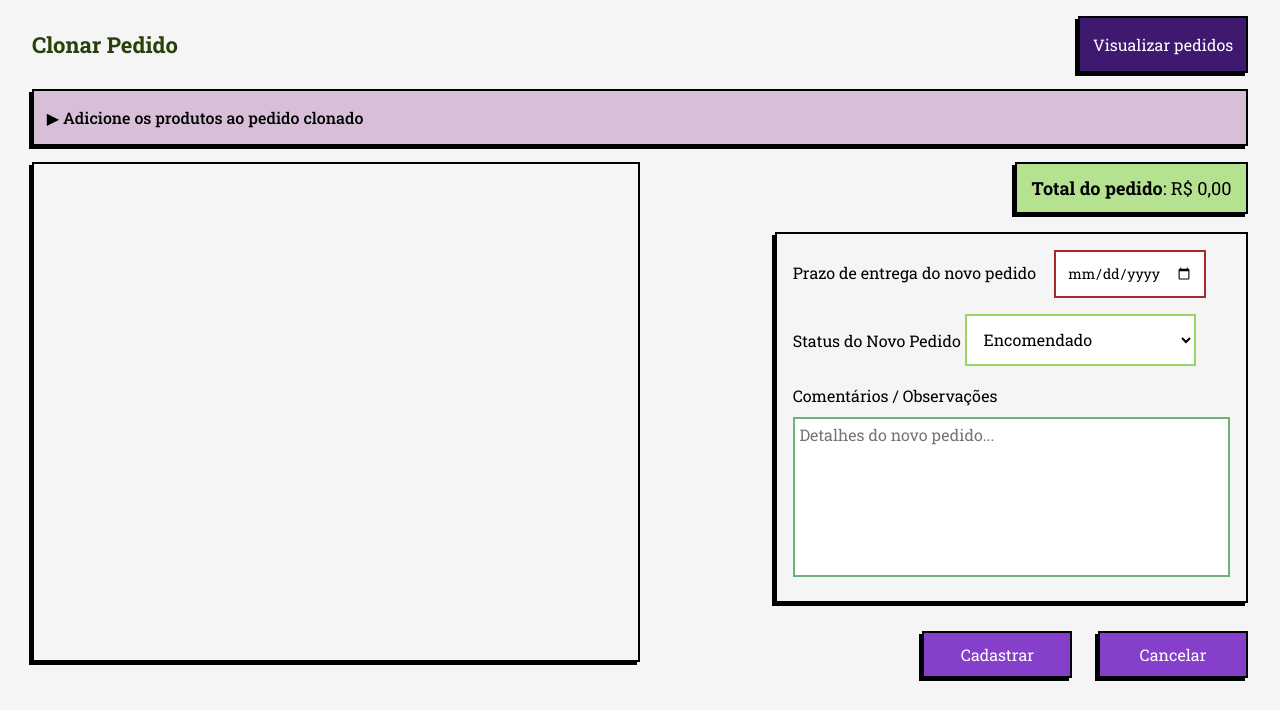
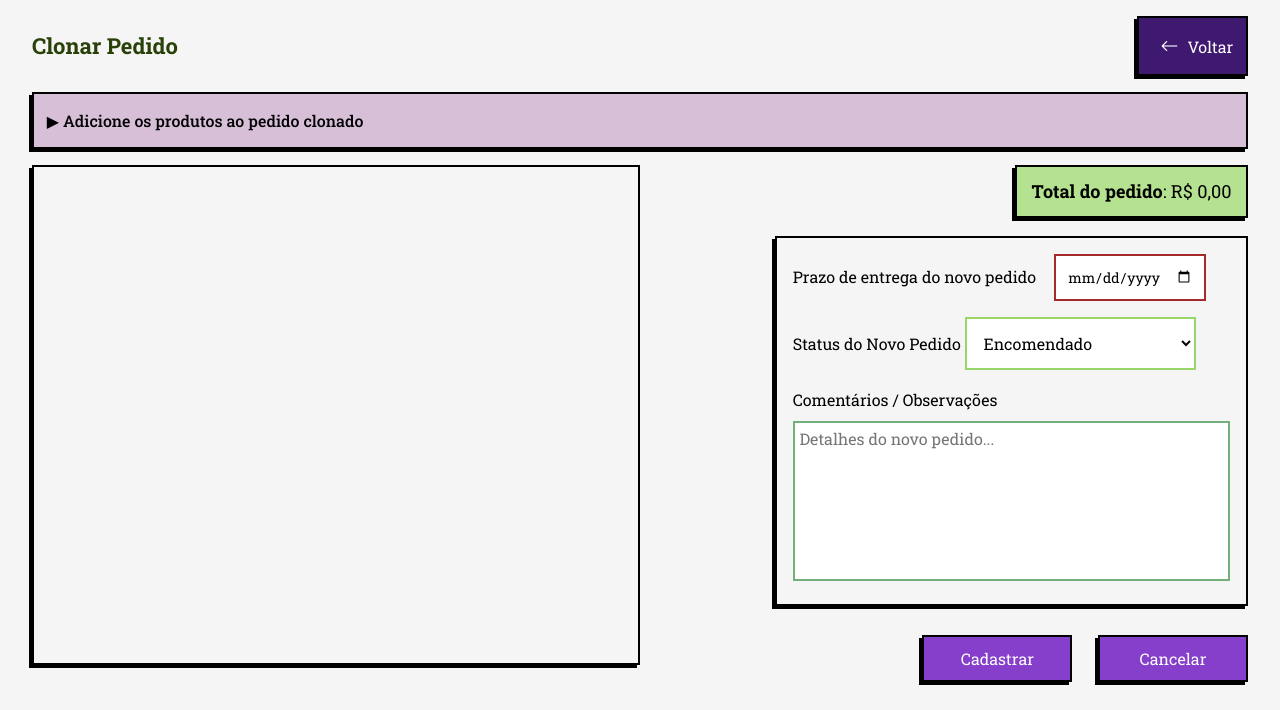
Before and after one commit to leosturmer/nize_web, a PHP site: page /php/view/gui_clonar_pedido.php in a window 1280 px wide. Shown: the part 80-790 px from the top of the page. Run offline with PHP 8.4, Linux system fonts and the light colour scheme; the visitor is signed in with stand-in values (Sample User, id 1); data comes from the database, SQL or seed files in the repository; data that the repository does not hold is empty; some libraries are stand-ins or nearby versions.

Commit message:
trocando botão para "voltar"

```diff
--- a/php/view/gui_alteracao_pedido_cancelado.php
+++ b/php/view/gui_alteracao_pedido_cancelado.php
@@ -123,7 +123,7 @@ $infoPedido = $_SESSION['pedidoSelecionado'];
     <div class="internal-nav">
       <div class="internal-nav-links">
         <h1>Visualização de pedido</h1>
-        <a href="gui_visualizacao_pedidos.php" title="Tela de pedidos">Visualizar pedidos</a>
+        <a href="gui_visualizacao_pedidos.php" title="Tela de pedidos"><span class="bi bi-arrow-left"></span>Voltar</a>
       </div>
       <h2>Número do pedido: <?php echo $numero_pedido = str_pad($id_pedido, 4, '0', STR_PAD_LEFT); ?></h2>
     </div>
--- a/php/view/gui_alteracao_pedidos.php
+++ b/php/view/gui_alteracao_pedidos.php
@@ -124,7 +124,7 @@ $infoPedido = $_SESSION['pedidoSelecionado'];
         <div class="internal-nav">
             <div class="internal-nav-links">
                 <h1>Alteração de Pedido</h1>
-                <a href="gui_visualizacao_pedidos.php" title="Tela de pedidos">Visualizar pedidos</a>
+                <a href="gui_visualizacao_pedidos.php" title="Tela de pedidos"><span class="bi bi-arrow-left"></span>Voltar</a>
             </div>
             <h2>Número do pedido: <?php echo $numero_pedido = str_pad($id_pedido, 4, '0', STR_PAD_LEFT); ?></h2>
         </div>
--- a/php/view/gui_clonar_pedido.php
+++ b/php/view/gui_clonar_pedido.php
@@ -113,7 +113,7 @@ if (isset($_SESSION['pedidoSelecionado'])) {
         <div class="internal-nav">
             <div class="internal-nav-links">
                 <h1>Clonar Pedido</h1>
-                <a href="gui_visualizacao_pedidos.php" title="Tela de pedidos">Visualizar pedidos</a>
+                <a href="gui_visualizacao_pedidos.php" title="Tela de pedidos"><span class="bi bi-arrow-left"></span>Voltar</a>
             </div>
         </div>
 
```
